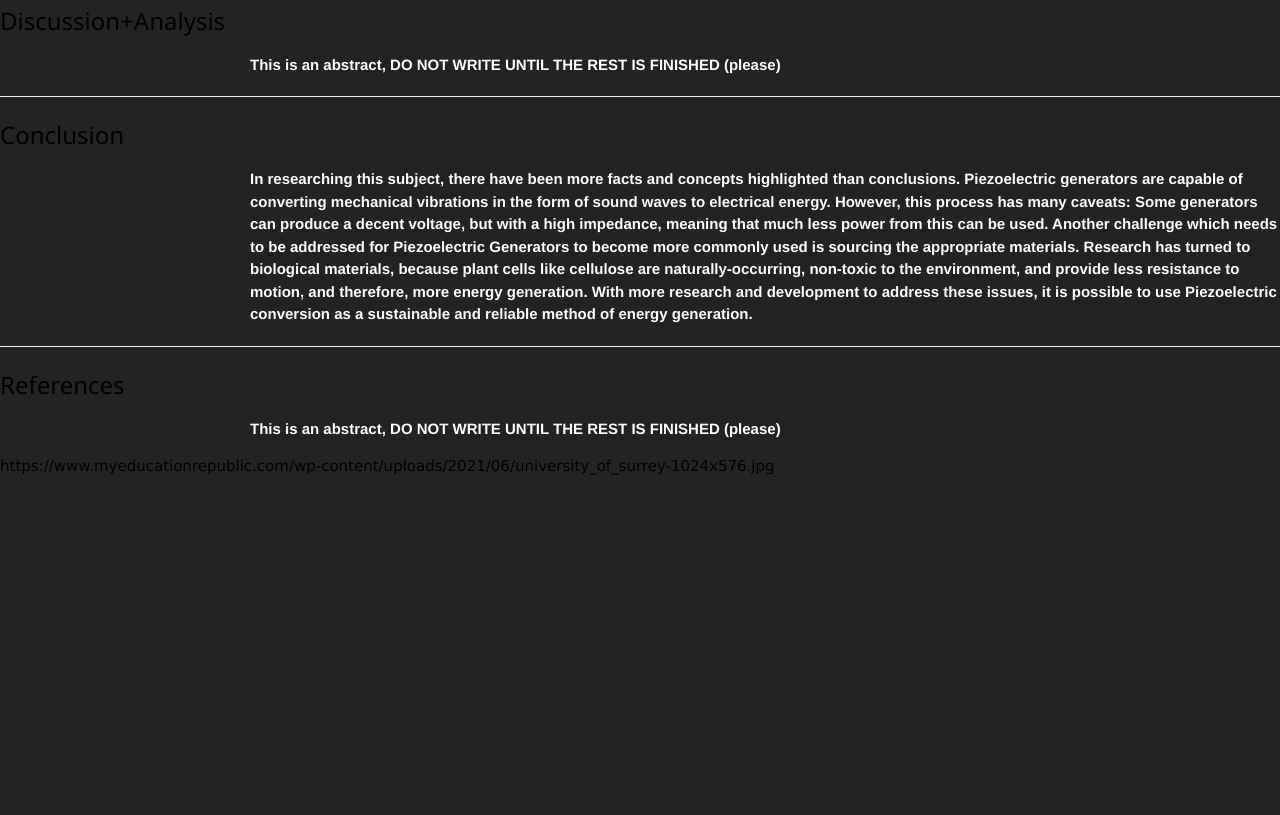
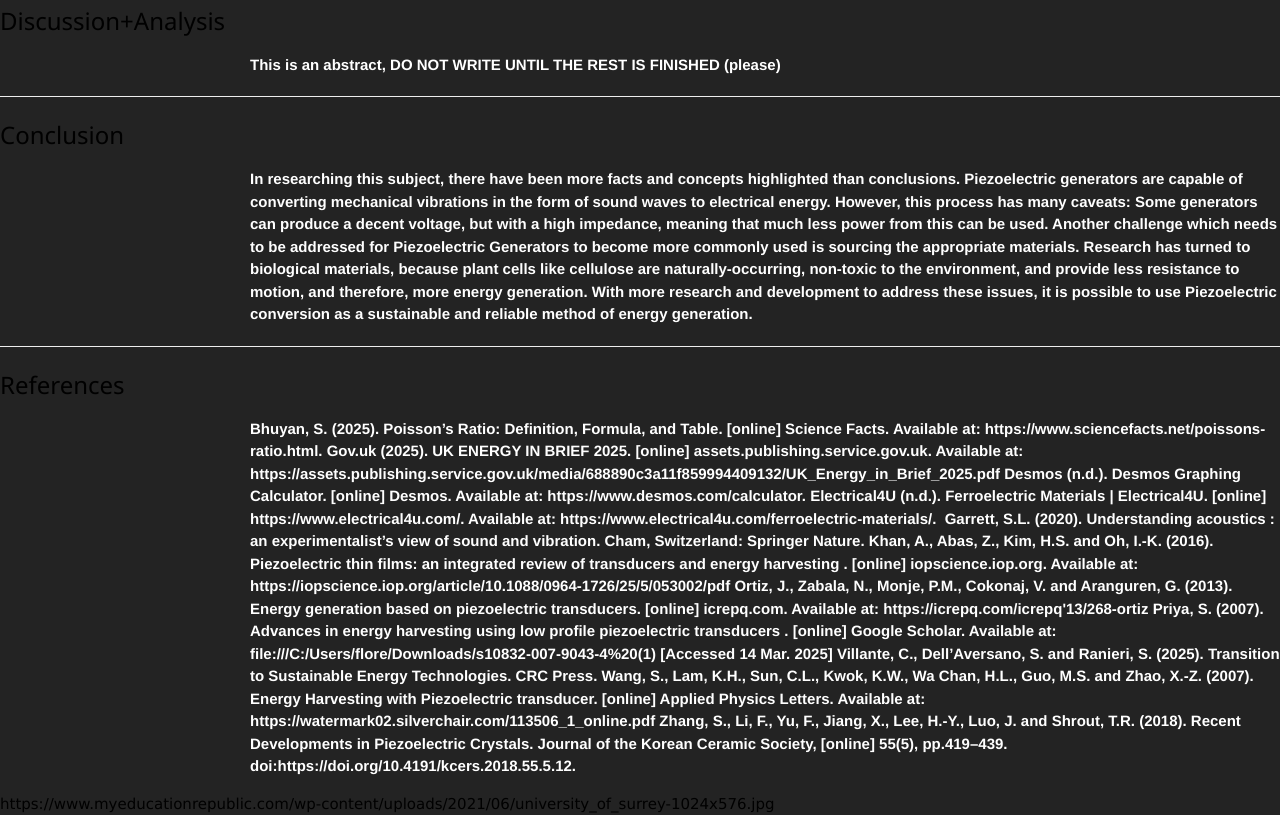
Before and after one commit to FEPSFY6909699/DEMO, a plain HTML site: page index.html in a window 1280 px wide. Shown: the part 1629-2444 px from the top of the page. Before the commit the page ends 2107 px from the top, so only its background shows below. Drawn offline with nearby package versions, Linux system fonts and the light colour scheme.

Commit message:
Update index.html

```diff
--- a/index.html
+++ b/index.html
@@ -127,9 +127,39 @@ p.ex1 {
   <hr>
     <h3>
       <h3 id="References">References</h3>
-<p class="ex1"
+    <p class="ex1"
   <pre style="font-family: helvetica; color:#FFFFFF;"><b>
-    This is an abstract, DO NOT WRITE UNTIL THE REST IS FINISHED (please)
+    ‌Bhuyan, S. (2025). Poisson’s Ratio: Definition, Formula, and Table. [online] Science Facts.
+    Available at: https://www.sciencefacts.net/poissons-ratio.html.
+
+    Gov.uk (2025). UK ENERGY IN BRIEF 2025. [online] assets.publishing.service.gov.uk.
+    Available at: https://assets.publishing.service.gov.uk/media/688890c3a11f859994409132/UK_Energy_in_Brief_2025.pdf
+
+    ‌Desmos (n.d.). Desmos Graphing Calculator. [online] Desmos.
+    Available at: https://www.desmos.com/calculator.
+
+    Electrical4U (n.d.). Ferroelectric Materials | Electrical4U. [online] https://www.electrical4u.com/.
+    Available at: https://www.electrical4u.com/ferroelectric-materials/.
+
+‌    Garrett, S.L. (2020). Understanding acoustics : an experimentalist’s view of sound and vibration. Cham, Switzerland: Springer Nature.
+
+    Khan, A., Abas, Z., Kim, H.S. and Oh, I.-K. (2016). Piezoelectric thin films: an integrated review of transducers and energy harvesting . [online] iopscience.iop.org.
+    Available at: https://iopscience.iop.org/article/10.1088/0964-1726/25/5/053002/pdf
+
+    Ortiz, J., Zabala, N., Monje, P.M., Cokonaj, V. and Aranguren, G. (2013). Energy generation based on piezoelectric transducers. [online] icrepq.com.
+    Available at: https://icrepq.com/icrepq'13/268-ortiz
+
+    Priya, S. (2007). Advances in energy harvesting using low profile piezoelectric transducers . [online] Google Scholar.
+    Available at: file:///C:/Users/flore/Downloads/s10832-007-9043-4%20(1) [Accessed 14 Mar. 2025]
+
+    Villante, C., Dell’Aversano, S. and Ranieri, S. (2025). Transition to Sustainable Energy Technologies. CRC Press.
+
+    ‌Wang, S., Lam, K.H., Sun, C.L., Kwok, K.W., Wa Chan, H.L., Guo, M.S. and Zhao, X.-Z. (2007). Energy Harvesting with Piezoelectric transducer. [online] Applied Physics Letters.
+    Available at: https://watermark02.silverchair.com/113506_1_online.pdf
+
+    Zhang, S., Li, F., Yu, F., Jiang, X., Lee, H.-Y., Luo, J. and Shrout, T.R. (2018). Recent Developments in Piezoelectric Crystals. Journal of the Korean Ceramic Society, [online] 55(5), pp.419–439.
+    doi:https://doi.org/10.4191/kcers.2018.55.5.12.
+
   </b>
   </pre>
   </p>
```
